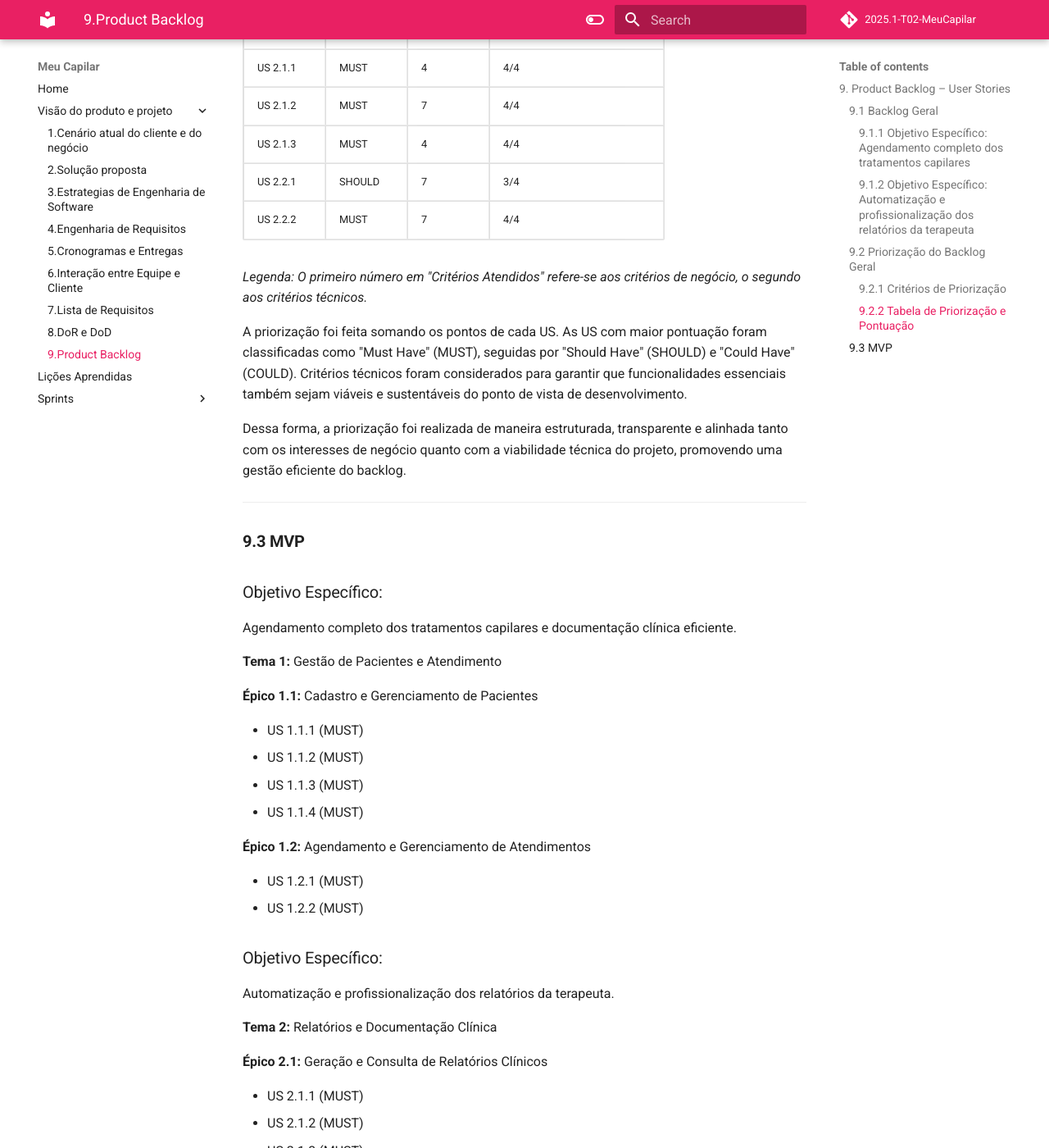
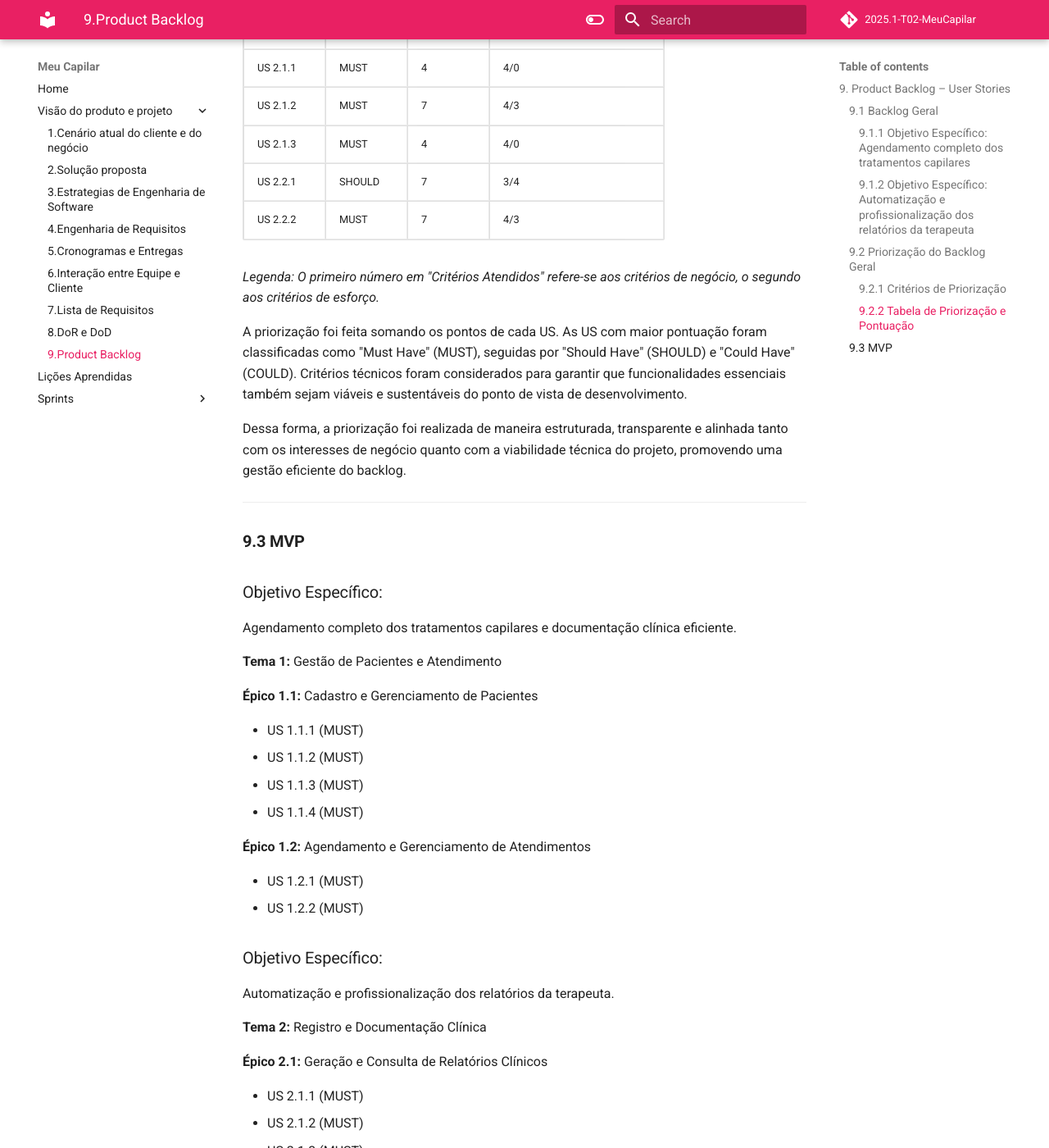
Before and after one commit to mdsreq-fga-unb/2025.1-T02-MeuCapilar, an MkDocs documentation site: the page built from docs/unidade2/sessao9.md, in a window 1280 px wide and 1400 px high, scrolled down 4261 px. Shown: the whole window at 82% size. Built offline with MkDocs 1.6.1 and Material for MkDocs 9.7.7, drawn with Linux system fonts in a browser that asks for light colours; comment, search, counter and statistics services are not loaded.

Commit message:
Ajustes no 9.2.2

```diff
--- a/docs/unidade2/sessao9.md
+++ b/docs/unidade2/sessao9.md
@@ -211,16 +211,16 @@ Quanto maior a pontuação, maior a prioridade da US.
     <tr><td>US 1.1.4</td><td>MUST</td><td>8</td><td>4/4</td></tr>
     <tr><td>US 1.2.1</td><td>MUST</td><td>8</td><td>4/4</td></tr>
     <tr><td>US 1.2.2</td><td>MUST</td><td>8</td><td>4/4</td></tr>
-    <tr><td>US 1.2.3</td><td>SHOULD</td><td>6</td><td>3/4</td></tr>
+    <tr><td>US 1.2.3</td><td>SHOULD</td><td>6</td><td>3/3</td></tr>
     <tr><td>US 1.2.4</td><td>SHOULD</td><td>7</td><td>3/4</td></tr>
-    <tr><td>US 2.1.1</td><td>MUST</td><td>4</td><td>4/4</td></tr>
-    <tr><td>US 2.1.2</td><td>MUST</td><td>7</td><td>4/4</td></tr>
-    <tr><td>US 2.1.3</td><td>MUST</td><td>4</td><td>4/4</td></tr>>
+    <tr><td>US 2.1.1</td><td>MUST</td><td>4</td><td>4/0</td></tr>
+    <tr><td>US 2.1.2</td><td>MUST</td><td>7</td><td>4/3</td></tr>
+    <tr><td>US 2.1.3</td><td>MUST</td><td>4</td><td>4/0</td></tr>>
     <tr><td>US 2.2.1</td><td>SHOULD</td><td>7</td><td>3/4</td></tr>
-    <tr><td>US 2.2.2</td><td>MUST</td><td>7</td><td>4/4</td></tr>
+    <tr><td>US 2.2.2</td><td>MUST</td><td>7</td><td>4/3</td></tr>
   </tbody>
 </table>
-<p><em>Legenda: O primeiro número em "Critérios Atendidos" refere-se aos critérios de negócio, o segundo aos critérios técnicos.</em></p>
+<p><em>Legenda: O primeiro número em "Critérios Atendidos" refere-se aos critérios de negócio, o segundo aos critérios de esforço.</em></p>
 
 
 A priorização foi feita somando os pontos de cada US. As US com maior pontuação foram classificadas como "Must Have" (MUST), seguidas por "Should Have" (SHOULD) e "Could Have" (COULD). Critérios técnicos foram considerados para garantir que funcionalidades essenciais também sejam viáveis e sustentáveis do ponto de vista de desenvolvimento.
@@ -258,7 +258,7 @@ Dessa forma, a priorização foi realizada de maneira estruturada, transparente
 <h3>Objetivo Específico:</h3>
 <p>Automatização e profissionalização dos relatórios da terapeuta.</p>
 
-<strong>Tema 2:</strong> Relatórios e Documentação Clínica<br>
+<strong>Tema 2:</strong> Registro e Documentação Clínica<br>
 
 <strong>Épico 2.1:</strong> Geração e Consulta de Relatórios Clínicos<br>
 <ul>
```
